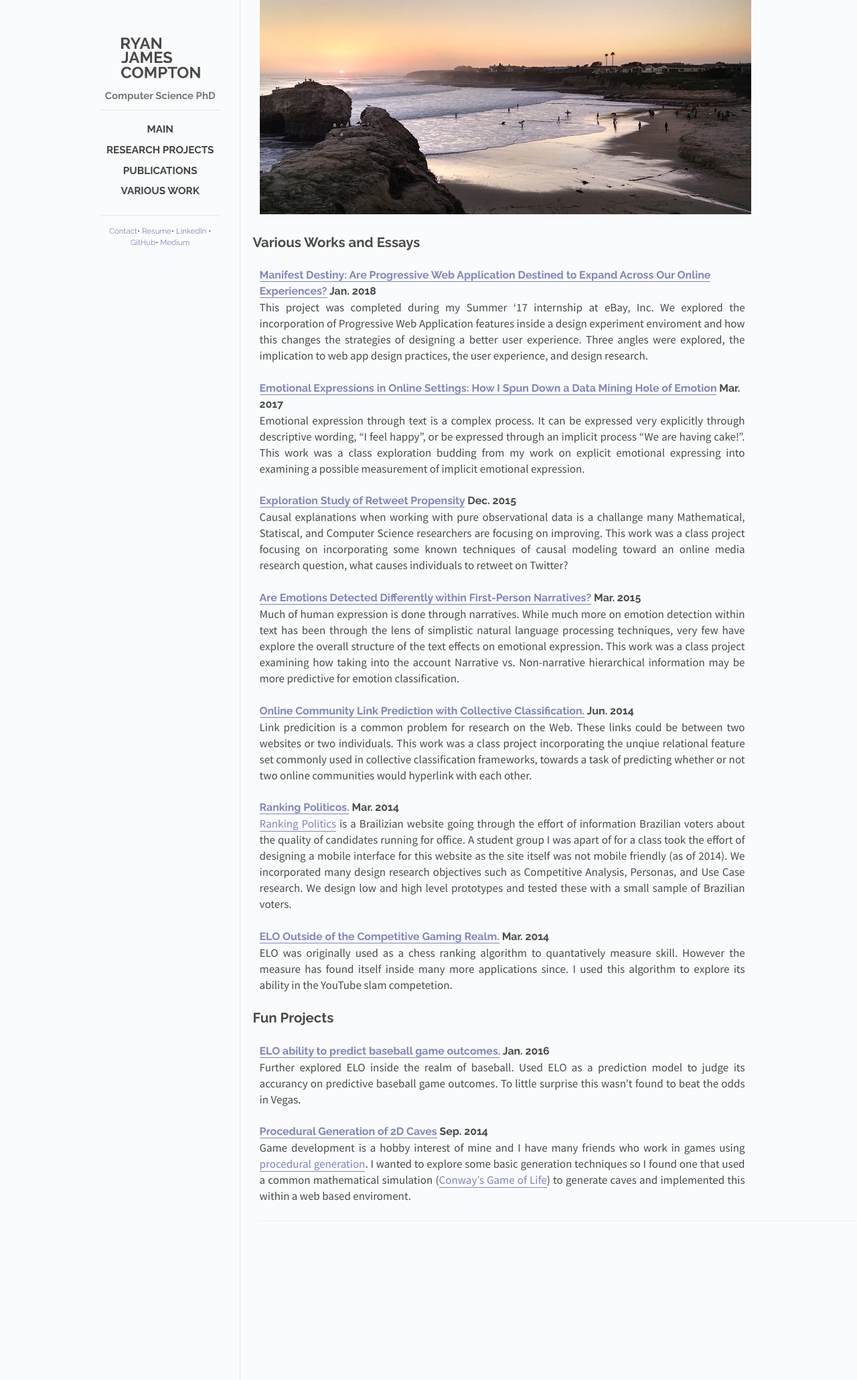
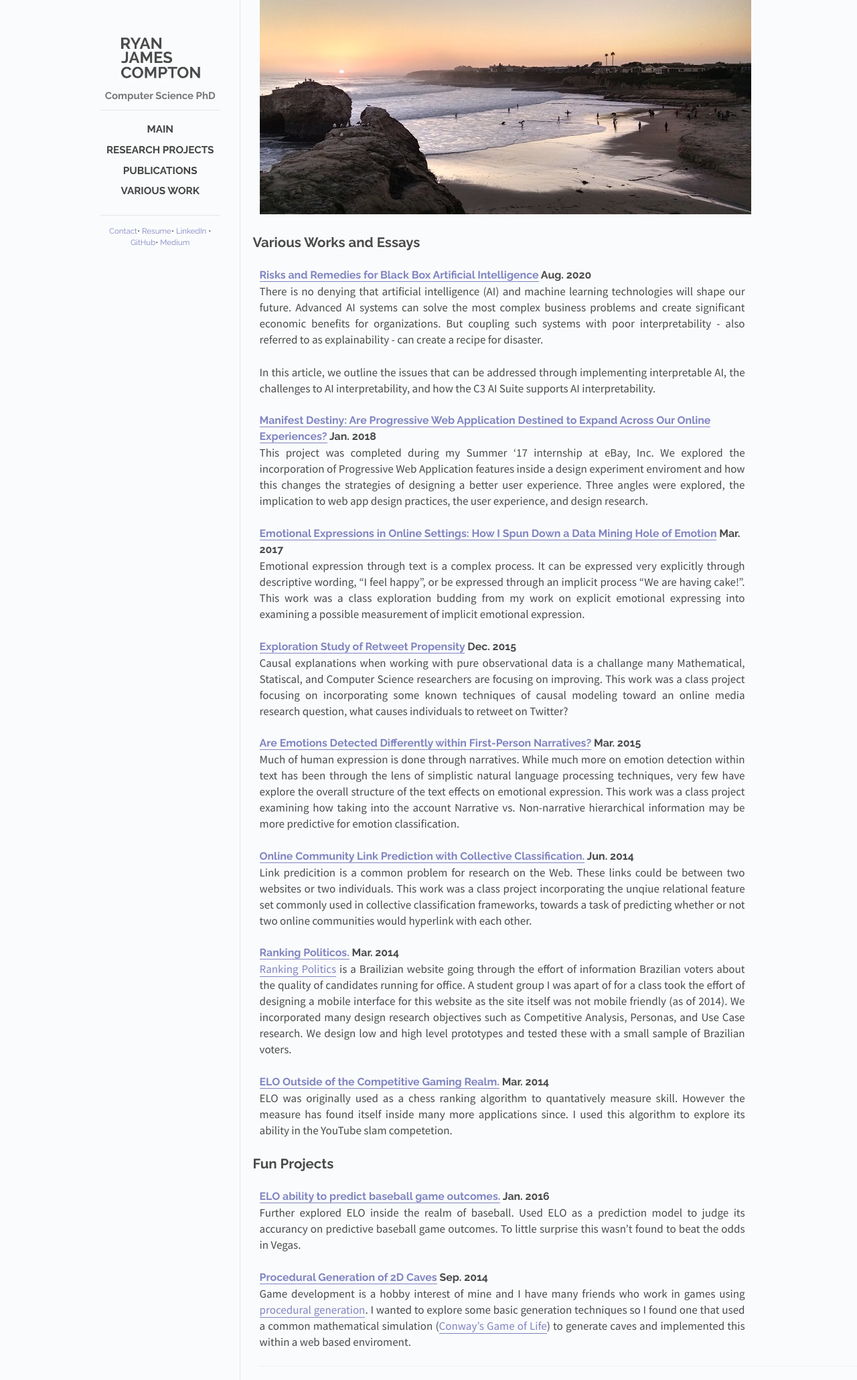
Before and after one commit to rcompt/rcompt.github.io, a Jekyll site: the page built from _posts/2018-10-01-Various Work.md, in a window 1280 px wide. Shown: the whole page at 67% size. Built offline with Jekyll 4.4.1, drawn with Linux system fonts in a browser that asks for light colours; Markdown is read by kramdown in place of the engine named in the settings.

Commit message:
Update 2018-10-01-Various Work.md

```diff
--- a/_posts/2018-10-01-Various Work.md
+++ b/_posts/2018-10-01-Various Work.md
@@ -6,6 +6,12 @@ categories: posts
 ---
 
 ## Various Works and Essays
+
+### [Risks and Remedies for Black Box Artificial Intelligence](https://c3.ai/blog/risks-and-remedies-for-black-box-artificial-intelligence/) Aug. 2020
+
+There is no denying that artificial intelligence (AI) and machine learning technologies will shape our future. Advanced AI systems can solve the most complex business problems and create significant economic benefits for organizations. But coupling such systems with poor interpretability - also referred to as explainability - can create a recipe for disaster.
+
+In this article, we outline the issues that can be addressed through implementing interpretable AI, the challenges to AI interpretability, and how the C3 AI Suite supports AI interpretability.
 
 ### [Manifest Destiny: Are Progressive Web Application Destined to Expand Across Our Online Experiences?](https://medium.com/ebaydesign/manifest-destiny-92cdace24869) Jan. 2018
 
```
